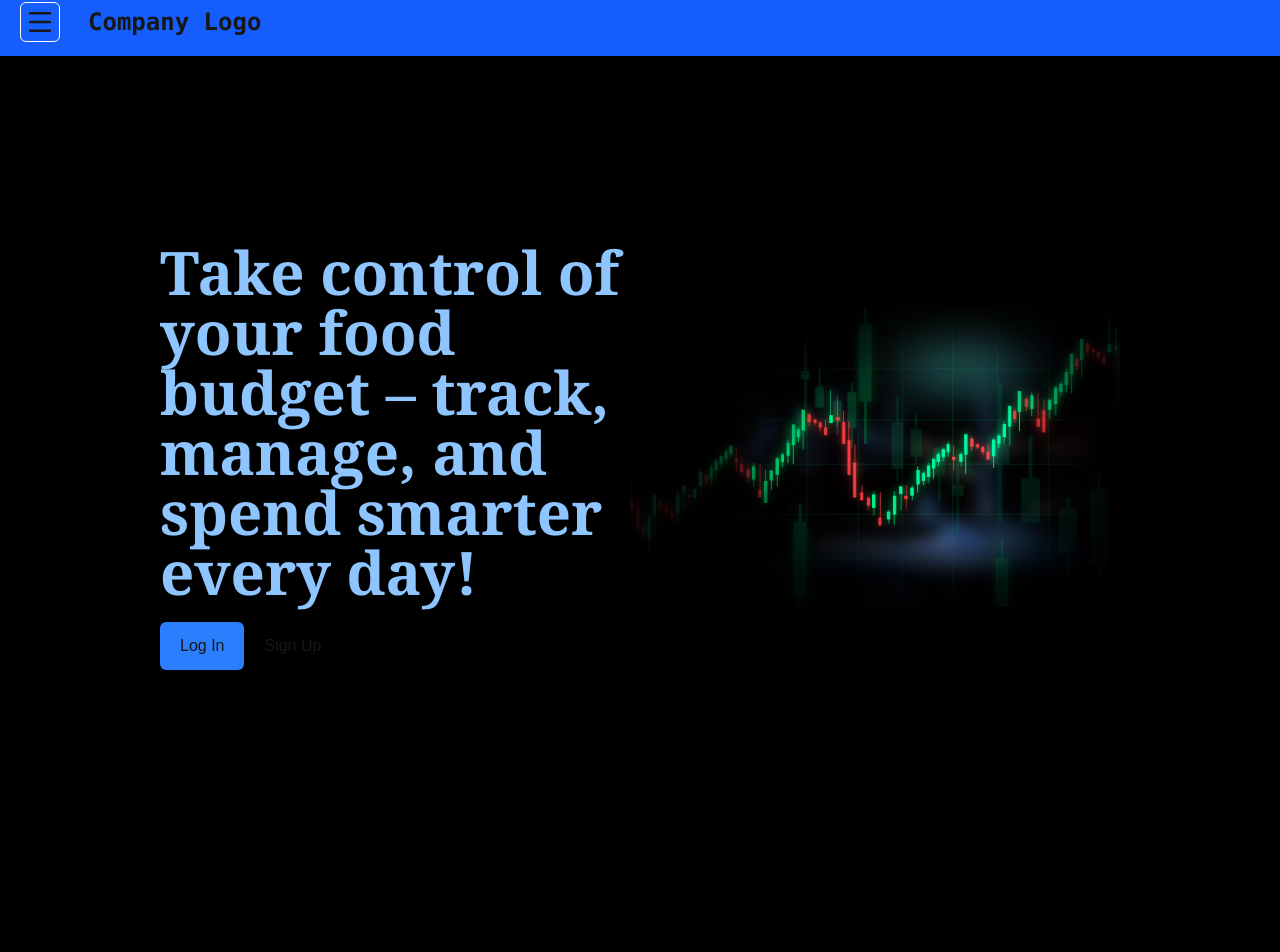
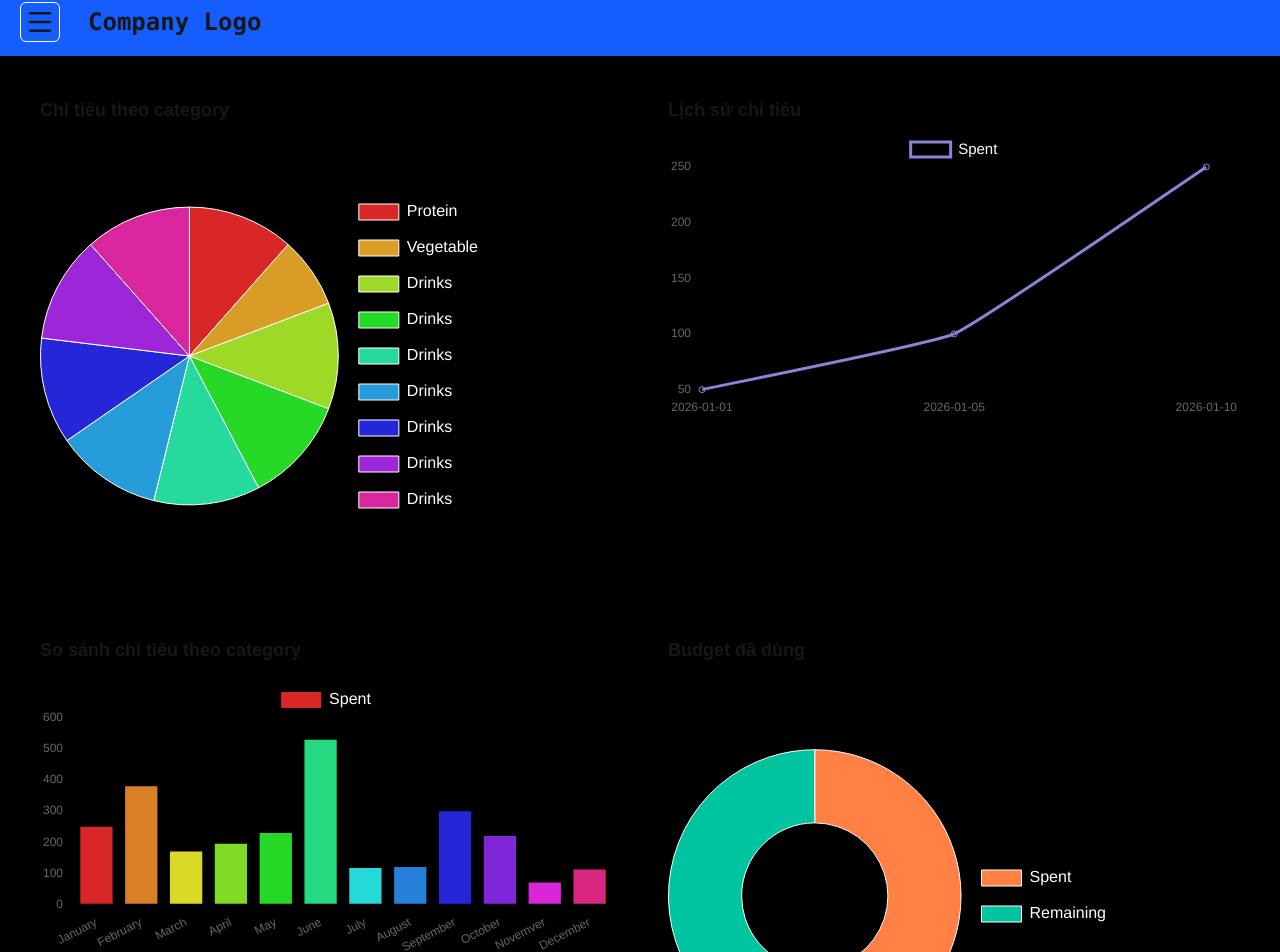
Before and after one commit to Lou1sp/Food-Budget-Management, a Next.js app in the folder food-budget-management/Frontend/next-app/: page / in a window 1280 px wide. Shown: the part 12-964 px from the top of the page. Built offline with nearby package versions, Linux system fonts and the light colour scheme.

Commit message:
finish budgetTracking page using dummy data

```diff
--- a/food-budget-management/Frontend/next-app/app/page.tsx
+++ b/food-budget-management/Frontend/next-app/app/page.tsx
@@ -1,30 +1,107 @@
-"use client"
-import Header from "../component/home_page/Header";
-import SideNavBar from "../component/home_page/SideNavBar";
-import Hero_Section from "../component/home_page/Hero_Section";
-import News_Board from "../component/home_page/Categories";
-import StoryTelling from "../component/home_page/StoryTelling";
-import MissionSection from "../component/home_page/MissionSection";
-import Footer from "../component/home_page/Footer";
-import { useState } from "react";
+'use client';
+import Header from '../component/home_page/Header';
+import SideNavBar from '../component/home_page/SideNavBar';
+import Hero_Section from '../component/home_page/Hero_Section';
+import News_Board from '../component/home_page/Categories';
+import StoryTelling from '../component/home_page/StoryTelling';
+import MissionSection from '../component/home_page/MissionSection';
+import PieChartByCategory from '@/component/budgetTracking/PieChartByCategory';
+import Footer from '../component/home_page/Footer';
+import LineChartHistory from '@/component/budgetTracking/LineChartHistory';
+import DonutChartBudget from '@/component/budgetTracking/DonutChartBudget';
+import BarChartByCategory from '@/component/budgetTracking/BarChartCompare';
+import { useState } from 'react';
+import { useAuth } from '@/hooks/userAuth';
+import { Line } from 'react-chartjs-2';
 export default function Home() {
   const [sideBarOpen, setSideBarState] = useState(false);
+  const isLoggedIn = useAuth();
   console.log(sideBarOpen);
+
+  const data = {
+    budget: 1000,
+    spent: 400,
+    categories: [
+      { name: 'Protein', spent: 150 },
+      { name: 'Vegetable', spent: 100 },
+      { name: 'Drinks', spent: 150 },
+      { name: 'Drinks', spent: 150 },
+      { name: 'Drinks', spent: 150 },
+      { name: 'Drinks', spent: 150 },
+      { name: 'Drinks', spent: 150 },
+      { name: 'Drinks', spent: 150 },
+      { name: 'Drinks', spent: 150 },
+    ],
+    history: [
+      { date: '2026-01-01', spent: 50 },
+      { date: '2026-01-05', spent: 100 },
+      { date: '2026-01-10', spent: 250 },
+    ],
+    monthlySpent: [
+      { month: 'January', spent: 250 },
+      { month: 'February', spent: 380 },
+      { month: 'March', spent: 170 },
+      { month: 'April', spent: 195 },
+      { month: 'May', spent: 230 },
+      { month: 'June', spent: 530 },
+      { month: 'July', spent: 117 },
+      { month: 'August', spent: 120 },
+      { month: 'September', spent: 300 },
+      { month: 'October', spent: 220 },
+      { month: 'Novemver', spent: 70 },
+      { month: 'December', spent: 112 },
+    ]
+  };
   return (
     <div className="bg-black">
       <Header sideBarHandler={() => setSideBarState(!sideBarOpen)}></Header>
-   {/*To fix: If user is not logged in, do not show side bar*/}
-   <div className={`sticky top-17 transform transition-transform duration-500 ${sideBarOpen ? "translate-x-0" : "-translate-x-64"}`}>
-     <SideNavBar/>
+      <div
+        className={`sticky top-17 transform transition-transform duration-500 ${sideBarOpen ? 'translate-x-0' : '-translate-x-64'}`}
+      >
+        <SideNavBar />
       </div>
-
-   <div className={`transform transition-transform duration-500 ${sideBarOpen ? "translate-x-30 -translate-y-70 scale-80" : null}`}>
+      {!isLoggedIn && (
+        <div>
           <Hero_Section></Hero_Section>
           <StoryTelling></StoryTelling>
           <News_Board></News_Board>
           <MissionSection></MissionSection>
           <Footer></Footer>
         </div>
+      )}
+
+      {isLoggedIn && (
+        <div className="grid grid-cols-1 md:grid-cols-2 gap-6 p-6">
+          <div className="w-120 p-4 rounded shadow">
+            <h2 className="text-lg font-semibold mb-2">
+              Chi tiêu theo category
+            </h2>
+            <PieChartByCategory categories={data.categories} />
+          </div>
+
+          <div className=" p-4 rounded shadow">
+            <h2 className="text-lg font-semibold mb-2">Lịch sử chi tiêu</h2>
+            <LineChartHistory history={data.history} />
+          </div>
+
+          <div className=" p-4 rounded shadow">
+            <h2 className="text-lg font-semibold mb-2">
+              So sánh chi tiêu theo category
+            </h2>
+            <BarChartByCategory
+              monthlySpent={data.monthlySpent}
+            ></BarChartByCategory>
+          </div>
+
+          <div className="w-120 p-4 rounded shadow">
+            <h2 className="text-lg font-semibold mb-2">Budget đã dùng</h2>
+            <DonutChartBudget
+              spent={data.spent}
+              budget={data.budget}
+            ></DonutChartBudget>
+          </div>
+        </div>
+      )}
     </div>
   );
 }
--- /dev/null
+++ b/food-budget-management/Frontend/next-app/component/budgetTracking/BarChartCompare.tsx
@@ -0,0 +1,55 @@
+import React from 'react';
+import { Bar } from 'react-chartjs-2';
+import generateColors from '@/hooks/generateColors';
+import {
+  Chart as ChartJS,
+  CategoryScale,
+  LinearScale,
+  BarElement,
+  Tooltip,
+  Legend,
+} from 'chart.js';
+
+ChartJS.register(CategoryScale, LinearScale, BarElement, Tooltip, Legend);
+
+interface monthlySpent {
+  month: string;
+  spent: number;
+}
+
+interface Props {
+  monthlySpent: monthlySpent[];
+}
+
+export default function BarChartByCategory({ monthlySpent }: Props) {
+  const COLORS = generateColors(monthlySpent.length);
+  const data = {
+    labels: monthlySpent.map((c) => c.month),
+    datasets: [
+      {
+        label: 'Spent',
+        data: monthlySpent.map((c) => c.spent),
+        backgroundColor: COLORS.slice(0, monthlySpent.length),
+      },
+    ],
+  };
+
+  return (
+    <Bar
+      data={data}
+      options={{
+        plugins: {
+          legend: {
+            labels: {
+              font: {
+                size: 16,
+              },
+              color: 'white',
+              padding: 20,
+            },
+          },
+        },
+      }}
+    />
+  );
+}
--- /dev/null
+++ b/food-budget-management/Frontend/next-app/component/budgetTracking/DonutChartBudget.tsx
@@ -0,0 +1,40 @@
+import React from 'react';
+import { Doughnut } from 'react-chartjs-2';
+
+interface Props {
+  spent: number;
+  budget: number;
+}
+
+export default function DonutChartBudget({ spent, budget }: Props) {
+  const data = {
+    labels: ['Spent', 'Remaining'],
+    datasets: [
+      {
+        data: [spent, budget - spent],
+        backgroundColor: ['#FF8042', '#00C49F'],
+        borderWidth: 1,
+      },
+    ],
+  };
+
+  return (
+    <Doughnut
+      data={data}
+      options={{
+        plugins: {
+          legend: {
+            position: 'right',
+            labels: {
+              font: {
+                size: 16,
+              },
+              color: 'white',
+              padding: 20,
+            },
+          },
+        },
+      }}
+    />
+  );
+}
--- /dev/null
+++ b/food-budget-management/Frontend/next-app/component/budgetTracking/LineChartHistory.tsx
@@ -0,0 +1,56 @@
+import React from 'react';
+import { Line } from 'react-chartjs-2';
+import {
+  Chart as ChartJS,
+  CategoryScale, // ✅ bắt buộc cho trục X dạng label
+  LinearScale, // trục Y số liệu
+  PointElement,
+  LineElement,
+  Tooltip,
+  Legend,
+} from 'chart.js';
+
+ChartJS.register(
+  CategoryScale,
+  LinearScale,
+  PointElement,
+  LineElement,
+  Tooltip,
+  Legend,
+);
+
+interface History {
+  date: string;
+  spent: number;
+}
+
+interface Props {
+  history: History[];
+}
+
+export default function LineChartHistory({ history }: Props) {
+  const data = {
+    labels: history.map((h) => h.date),
+    datasets: [
+      {
+        label: 'Spent',
+        data: history.map((h) => h.spent),
+        fill: false,
+        borderColor: '#8884d8',
+        tension: 0.1,
+      },
+    ],
+  };
+  return <Line data={data} options={{
+        plugins: {
+          legend: {
+            labels: {
+            font: {
+                size: 15,
+            },
+              color: 'white',
+            },
+          },
+        },
+      }}></Line>;
+}
--- /dev/null
+++ b/food-budget-management/Frontend/next-app/component/budgetTracking/PieChartByCategory.tsx
@@ -0,0 +1,46 @@
+import React from 'react';
+import { Pie } from 'react-chartjs-2';
+import { Chart as ChartJS, ArcElement, Tooltip, Legend } from 'chart.js';
+import generateColors from '@/hooks/generateColors';
+ChartJS.register(ArcElement, Tooltip, Legend);
+interface Category {
+  name: string;
+  spent: number;
+}
+
+interface Props {
+  categories: Category[];
+}
+
+export default function PieChartByCategory({ categories }: Props) {
+  const COLORS = generateColors(categories.length);
+  const data = {
+    labels: categories.map((c) => c.name),
+    datasets: [
+      {
+        data: categories.map((c) => c.spent),
+        backgroundColor: COLORS.slice(0, categories.length),
+        borderWidth: 1,
+      },
+    ],
+  };
+  return (
+    <Pie
+      data={data}
+      options={{
+        plugins: {
+          legend: {
+            position: "right",
+            labels: {
+            font: {
+                size: 16,
+            },
+              color: 'white',
+              padding: 20,
+            },
+          },
+        },
+      }}
+    ></Pie>
+  );
+}
--- a/food-budget-management/Frontend/next-app/component/home_page/Header.tsx
+++ b/food-budget-management/Frontend/next-app/component/home_page/Header.tsx
@@ -1,18 +1,23 @@
 'use client'
 import {Menu} from "lucide-react";
+import { useAuth } from "@/hooks/userAuth";
 interface HeaderProps{
     sideBarHandler: () => void;
 }
 export default function Header({sideBarHandler}: HeaderProps){
+    const result = useAuth();
+    console.log(result);
     return(
         <div className="sticky top-0 z-50 w-full bg-blue-600 h-17 flex items-center justify-between">
-             {/*To do: If user is not logged in/sign in, then hide the showNavBar button, also create login &sign up option*/}
              <div className="flex ml-5">
+               {
+               result &&
                 <button className="cursor-pointer " onClick={sideBarHandler}>
                    <div className="border border-white rounded-md p-1">
                     <Menu size={30}></Menu>
                    </div>
                 </button>
+}
                 <p className="p-7 font-mono font-bold text-2xl">Company Logo</p>
              </div>
         </div>
--- /dev/null
+++ b/food-budget-management/Frontend/next-app/hooks/generateColors.tsx
@@ -0,0 +1,9 @@
+const generateColors = (num: number) => {
+  const colors = [];
+  for (let i = 0; i < num; i++) {
+    const hue = Math.round((360 / num) * i); // chia vòng màu đều
+    colors.push(`hsl(${hue}, 70%, 50%)`); // saturation 70%, lightness 50%
+  }
+  return colors;
+};
+export default generateColors;
--- a/food-budget-management/Frontend/next-app/package.json
+++ b/food-budget-management/Frontend/next-app/package.json
@@ -9,9 +9,11 @@
     "lint": "eslint"
   },
   "dependencies": {
+    "chart.js": "^4.5.1",
     "lucide-react": "^0.562.0",
-    "next": "16.1.1",
+    "next": "^16.1.6",
     "react": "19.2.3",
+    "react-chartjs-2": "^5.3.1",
     "react-dom": "19.2.3",
     "react-slick": "^0.31.0",
     "slick-carousel": "^1.8.1",
```
Also changed, not shown: food-budget-management/Frontend/next-app/component/login/signInInfo.tsx (+31 -26 lines), food-budget-management/Frontend/next-app/app/budgetTracking/page.tsx (deleted), 1 other file (tests, documents, lock files or other folders). Lines whose indentation alone changed are shown as unchanged.
